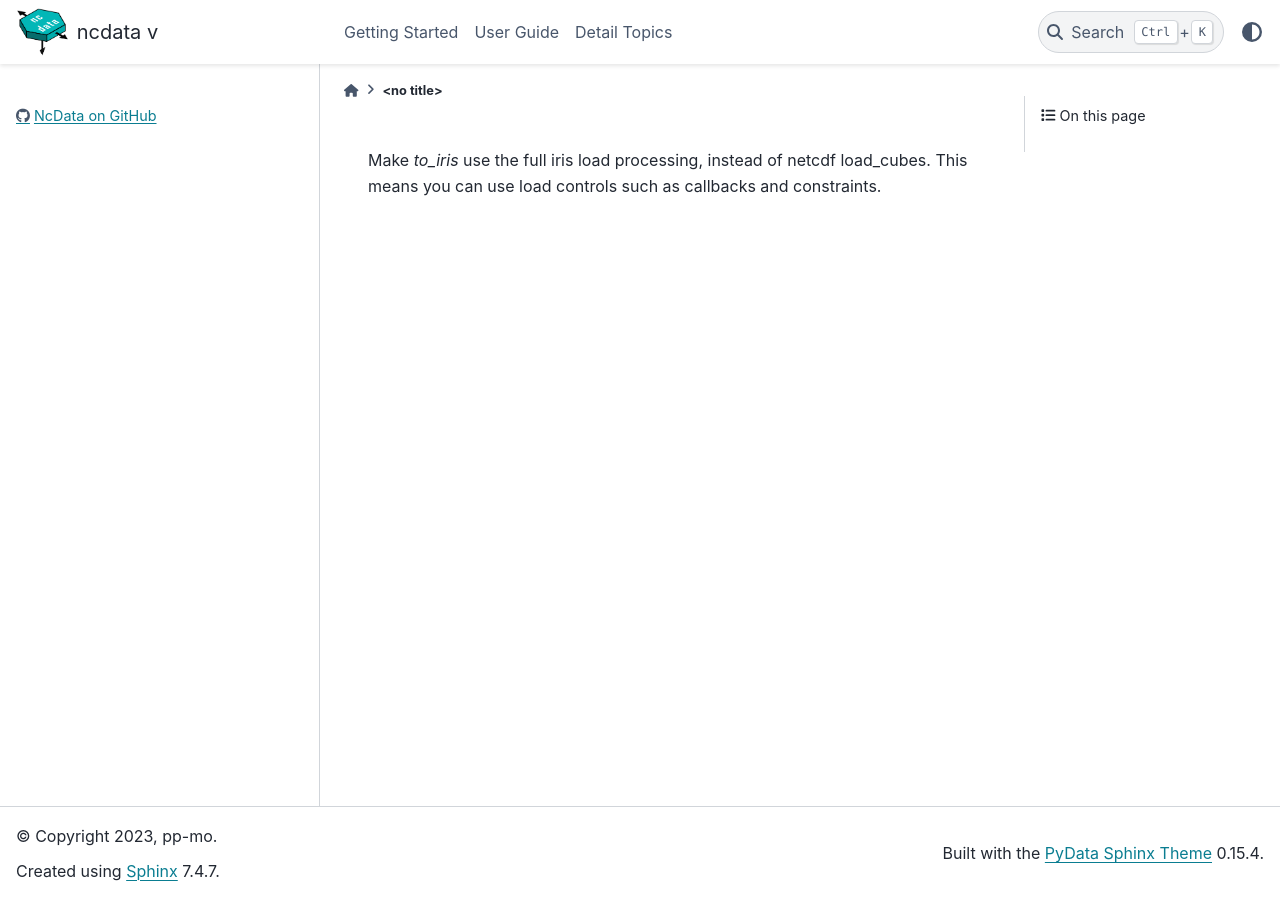
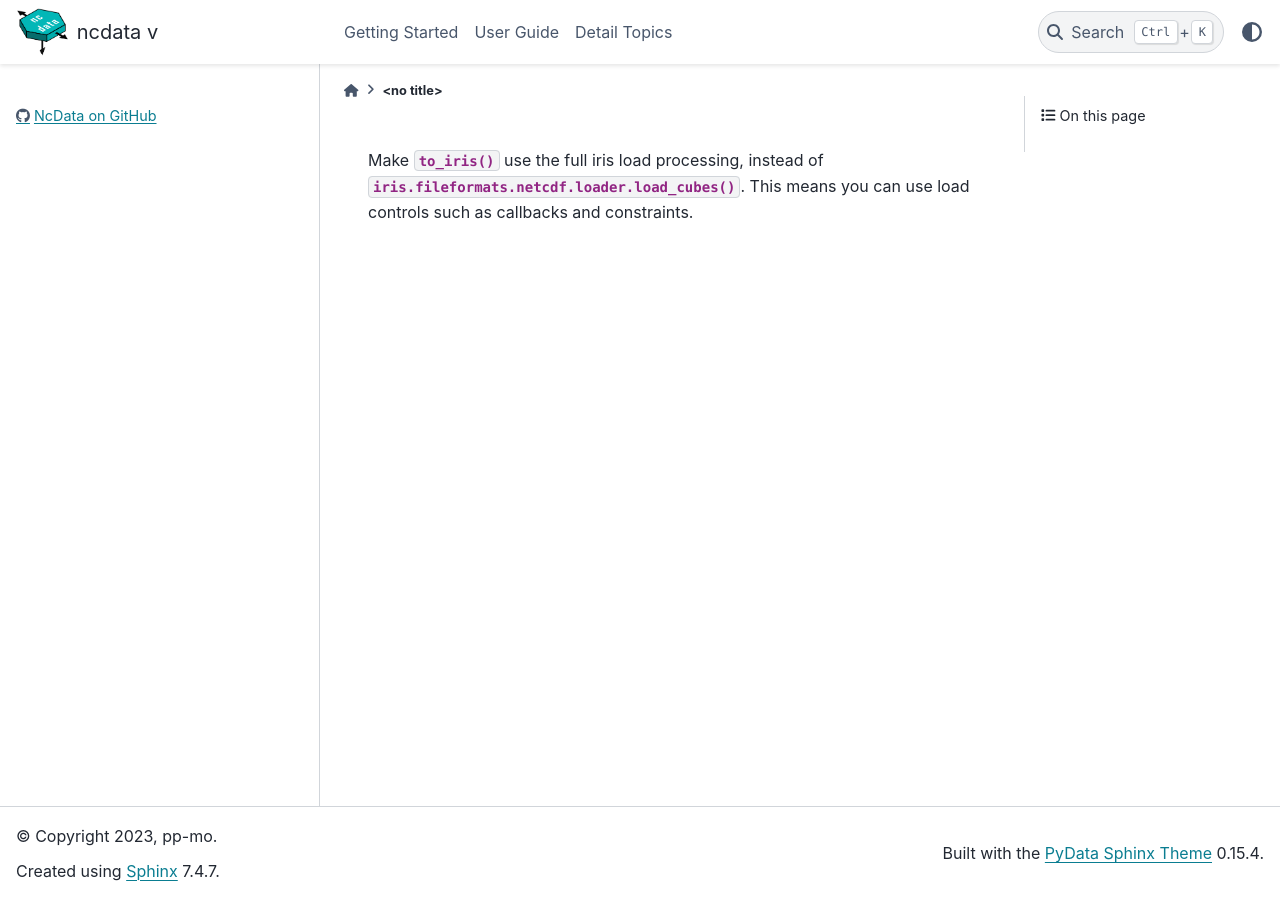
Before and after one commit to pp-mo/ncdata, a Sphinx documentation site: the page built from docs/changelog_fragments/131.feat.rst, in a window 1280 px wide. Built offline with Sphinx 7.4.7 and the PyData theme 0.15.4, drawn with Linux system fonts in a browser that asks for light colours; pages that are not in the unit, such as notebooks, are missing from menus; the version number could not be read and is left out.

Commit message:
Adjust #131 whatsnew.

```diff
--- a/docs/changelog_fragments/131.feat.rst
+++ b/docs/changelog_fragments/131.feat.rst
@@ -1,2 +1,3 @@
-Make `to_iris` use the full iris load processing, instead of netcdf load_cubes.
+Make :meth:`~ncdata.iris.to_iris` use the full iris load processing,
+instead of :meth:`iris.fileformats.netcdf.loader.load_cubes`.
 This means you can use load controls such as callbacks and constraints.
```
